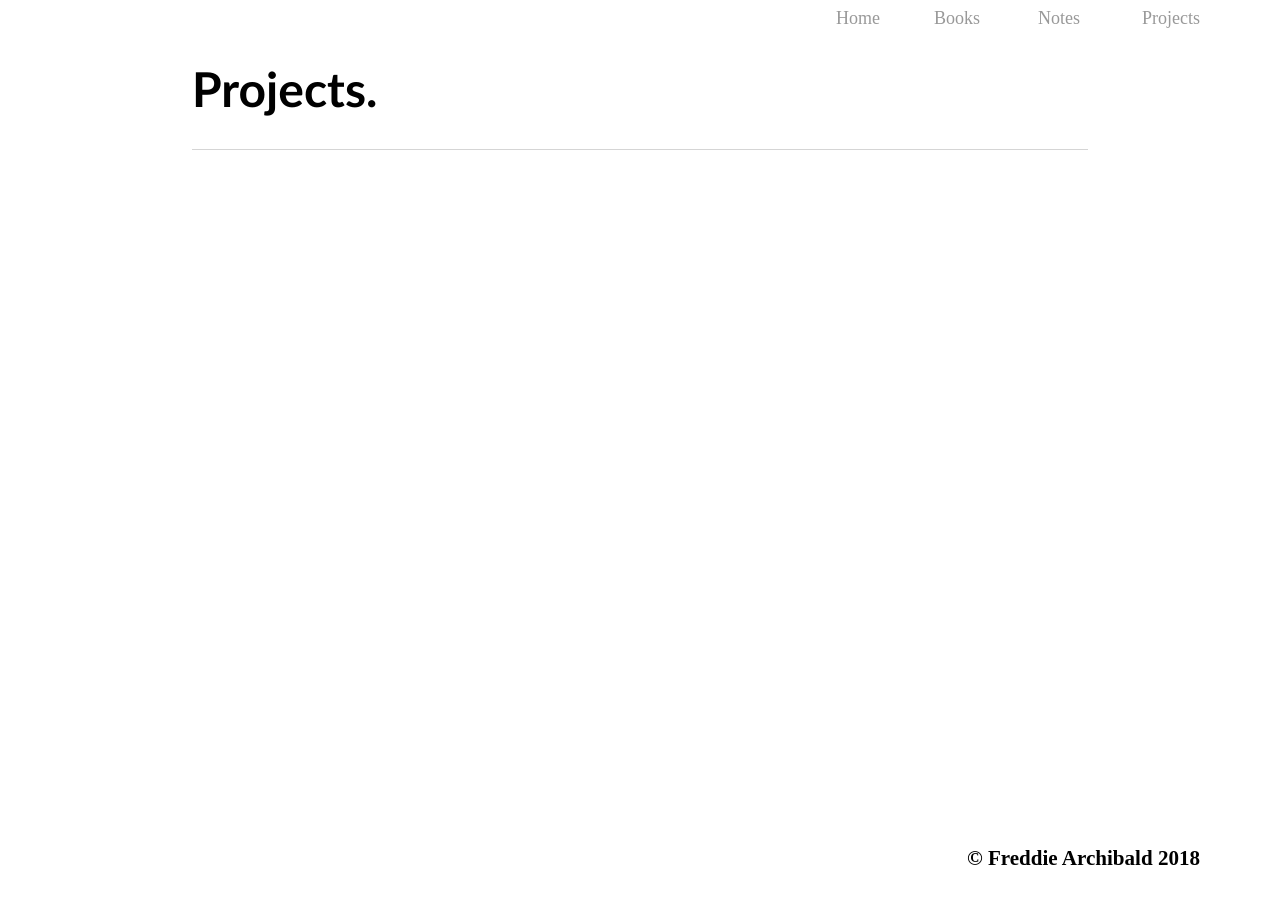
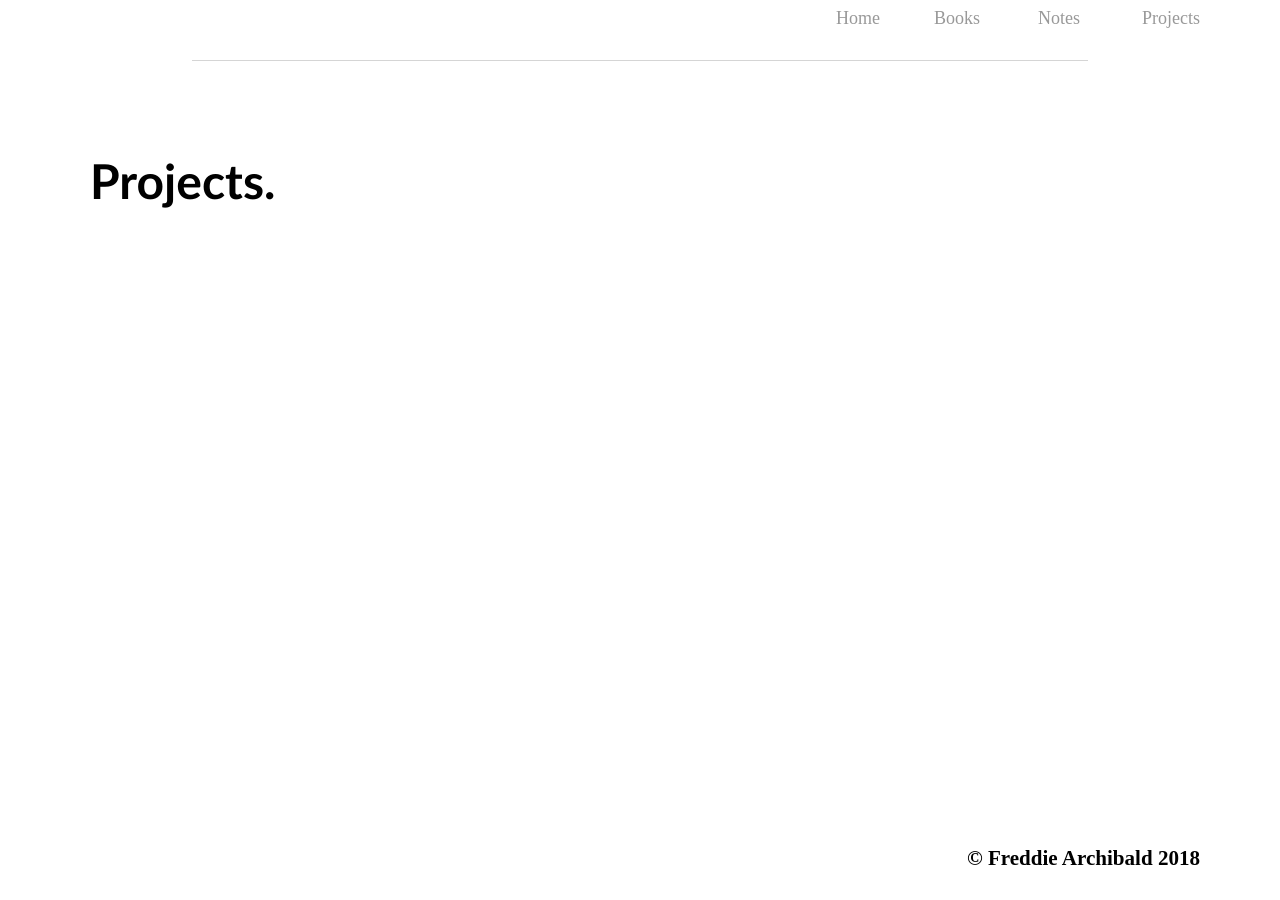
Before and after one commit to scryptive/personal, a Jekyll site: the page built from projects/index.html, in a window 1280 px wide. Built offline with Jekyll 4.4.1, drawn with Linux system fonts in a browser that asks for light colours.

Commit message:
Update index.html

```diff
--- a/projects/index.html
+++ b/projects/index.html
@@ -2,8 +2,20 @@
 layout: default
 title: Projects
 ---
+<style>
 
-   <div id="pg1">
+.project {
+    position: absolute;
+    height: 500px;
+    width: 600px;
+    left: 50%;
+    top: 30%;
+    margin-top: -150px;
+    margin-left: -550px;
+}
+</style>
+
+   <div class="project">
                 <div>
                     <h1>Projects.</h1>
                 </div>
```
